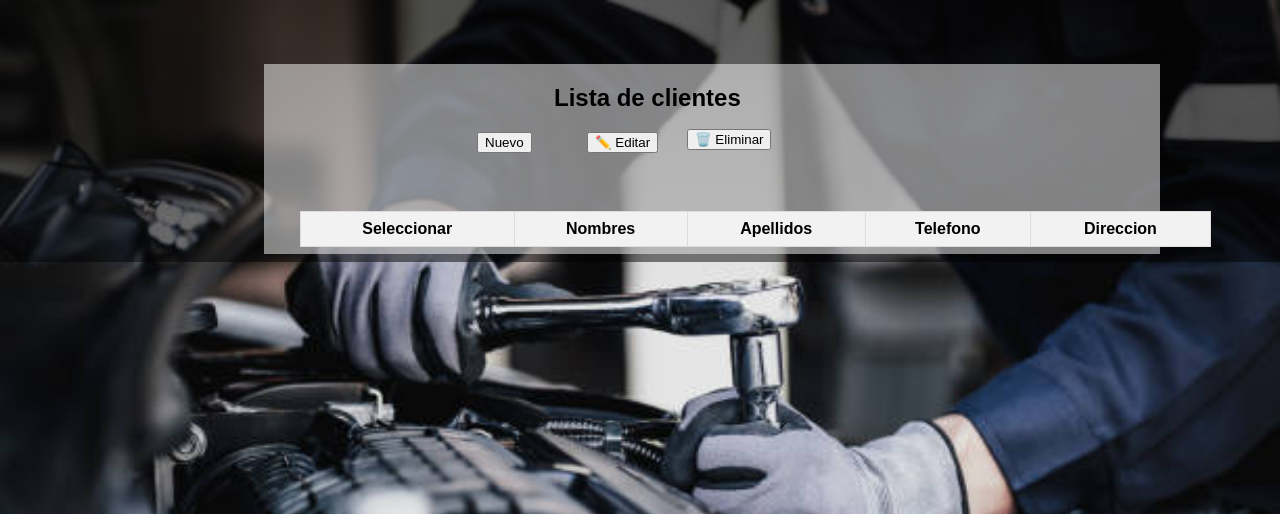
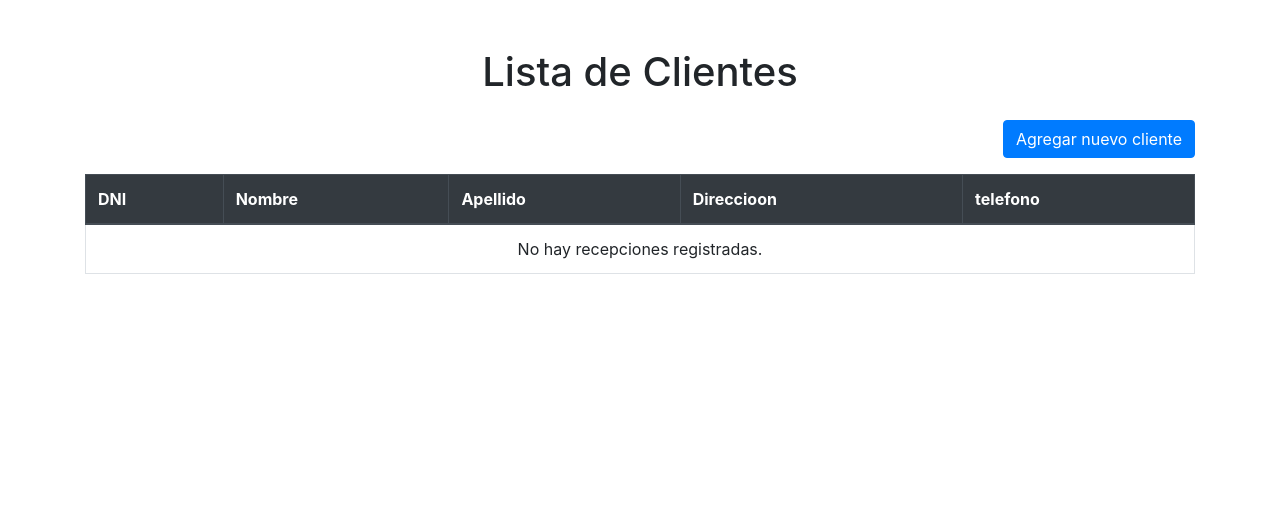
Before and after one commit to douglasbrenes83/Automaster, a Django app: page /clientes/ in a window 1280 px wide. Shown: the top 514 px of the page. Run offline with Django 5.2, Linux system fonts and the light colour scheme; lists and menus that the app fills with data are empty; some libraries are stand-ins or nearby versions.

Commit message:
actualizacion de formularios de clientes

```diff
--- a/principal/static/css/clientecss/clientelist.css
+++ b/principal/static/css/clientecss/clientelist.css
@@ -1,66 +1,42 @@
-body{
-    width: 100%;
-    height: 100%;
-    background-image:linear-gradient(rgba(0, 0, 0, 0.5), rgba(0, 0, 0, 0.5)), url('/static/imagenes/f.jpg');
-    background-size:cover;
-    background-repeat: no-repeat;
-}
-.container{
-    display: flex;
-    background-color: rgba(255,255, 255, 0.5);
-    width: 70%;
-    height: auto;
-    margin-left: 20%;
-    margin-top: 5%;
-    font-family: arial;
-    align-items:flex-start;
-
-
-}
-.tabla{
-     padding: 7px;
-    margin-top: 140px;
-    margin-left: -50%;
-}
-table{
-    width: 200%;
-    height: auto;
-    background-color: white;
-   border-collapse: collapse;
+body {
+    background-color: #f8f9fa;
+    font-family: 'Arial', sans-serif;
 }
 
-th,td{
-    border: 1px solid #dddddd;
+h1 {
+    color: #343a40;
+    font-size: 2rem;
+    margin-bottom: 40px;
+}
+
+.table {
+    background-color: #fff;
+    border-radius: 10px;
+    box-shadow: 0 4px 10px rgba(0, 0, 0, 0.1);
+}
+
+.table th, .table td {
     text-align: center;
-    padding: 8px;
+    vertical-align: middle;
 }
-th{
-    background-color: #f2f2f2;
+
+.table thead {
+    background-color: #343a40;
+    color: #fff;
 }
-tr:nth-child(even){
-    background-color: #f9f9f9;
+
+.table-hover tbody tr:hover {
+    background-color: #f1f1f1;
 }
-h2{
-    margin-left: 290px;
-    color: rgb(0, 0, 0);
+
+.btn {
+    margin-right: 5px;
 }
-.nuevo{
-    margin-left: 70px;
+
+.container {
+    max-width: 1000px;
+    padding: 40px;
+    background-color: #fff;
+    border-radius: 10px;
+    box-shadow: 0 4px 10px rgba(0, 0, 0, 0.1);
 }
-.editar{
- margin-left: 180px;
- margin-top:-200px;
-}
-.f2{
-    margin-top:-20px;
-}
-.eliminar{
-margin-left: 280px;
-}
-.f3{
-    margin-top:-24px;
-}
-.botones{
-    width: 100%;
-    margin-left: 30%;
-}
--- a/principal/templates/Clientes/cliente_list.html
+++ b/principal/templates/Clientes/cliente_list.html
@@ -1,62 +1,59 @@
 <!DOCTYPE html>
-<html lang="en">
+<html lang="es">
 <head>
     {% load static %}
     <meta charset="UTF-8">
     <meta name="viewport" content="width=device-width, initial-scale=1.0">
-    <link rel="stylesheet" type="text/css" href="{% static 'css/clientecss/clientelist.css' %}">
-    <title>Lista de clientes</title>
+    <title>Lista de Recepciones</title>
+    <!-- Bootstrap CSS -->
+    <link rel="stylesheet" href="https://maxcdn.bootstrapcdn.com/bootstrap/4.5.2/css/bootstrap.min.css">
+    <!-- CSS personalizado -->
+    <link rel="stylesheet" href="{% static 'css/Clientes/clientelist.css' %}">
 </head>
 <body>
+    <div class="container mt-5">
+        <h1 class="mb-4 text-center">Lista de Clientes</h1>
 
-
-    <div class="container">
-       <div class="encabezado">
-        <h2>Lista de clientes</h2>
-        <div class="botones">
-            <form  method="post" action="{% url 'cliente_create' %}">
-                {% csrf_token %}
-                {{ form.as_p }}
-                <button class="nuevo" >   Nuevo  </button>
-
-            </form>
-            <form class="f2" method="post" action="{% url 'cliente_update' %}">
-                {% csrf_token %}
-                {{ form.as_p }}
-                <button class="editar"> ✏️ Editar</button>
-
-            </form>
-            <form class="f3" method="post" action="{% url 'cliente_update' %}">
-                {% csrf_token %}
-                {{ form.as_p }}
-                <button class="eliminar" > 🗑️ Eliminar</button>
-
-            </form>
+        <!-- Botón para agregar nueva recepción -->
+        <div class="mb-3 text-right">
+            <a href="{% url 'cliente_create' %}" class="btn btn-primary">Agregar nuevo cliente</a>
         </div>
 
-
-
-       </div>
-      <div class="tabla">
-        <table>
-            <thead>
+        <table class="table table-bordered table-hover table-responsive-sm">
+            <thead class="thead-dark">
                 <tr>
-                    <th>Seleccionar</th>
-                    <th> Nombres </th>
-                    <th>Apellidos</th>
-                    <th>Telefono</th>
-                    <th>Direccion</th>
+                    <th>DNI</th>
+                    <th>Nombre</th>
+                    <th>Apellido</th>
+                    <th>Direccioon</th>
+                    <th>telefono</th>
                 </tr>
             </thead>
             <tbody>
-
-
+                {% for cliente in cliente_list%}
+                <tr>
+                    <td>{{ cliente.DNI.modelo }}</td>
+                    <td>{{ cliente.nombre }}</td>
+                    <td>{{ cliente.apellido }}</td>
+                    <td>{{ cliente.direccion}}</td>
+                    <td>{{ cliente.telefono}}</td>
+                    <td>
+                        <a href="{% url 'cliente_update' cliente.id %}" class="btn btn-warning btn-sm">Actualizar</a>
+                        <a href="{% url 'cliente_delete' cliente.id %}" class="btn btn-danger btn-sm">Eliminar</a>
+                    </td>
+                </tr>
+                {% empty %}
+                <tr>
+                    <td colspan="6" class="text-center">No hay recepciones registradas.</td>
+                </tr>
+                {% endfor %}
             </tbody>
-           </table>
-      </div>
-
-
+        </table>
     </div>
 
+    <!-- Bootstrap JS, Popper.js y jQuery -->
+    <script src="https://code.jquery.com/jquery-3.5.1.slim.min.js"></script>
+    <script src="https://cdn.jsdelivr.net/npm/@popperjs/core@2.9.1/dist/umd/popper.min.js"></script>
+    <script src="https://maxcdn.bootstrapcdn.com/bootstrap/4.5.2/js/bootstrap.min.js"></script>
 </body>
 </html>
--- a/principal/templates/dashboard/index.html
+++ b/principal/templates/dashboard/index.html
@@ -57,7 +57,7 @@
                     </a>
                 </li>
                 <li class="nav-item">
-                    <a class="nav-link text-white " href="../pages/billing.html">
+                    <a class="nav-link text-white " href="../Clientes/cliente_list.html">
                         <div class="text-white text-center me-2 d-flex align-items-center justify-content-center">
                             <i class="material-icons opacity-10">receipt_long</i>
                         </div>
--- a/principal/urls.py
+++ b/principal/urls.py
@@ -12,7 +12,7 @@ urlpatterns = [
     path('clientes/', views.cliente_list, name='cliente_list'),
     path('clientes/new/', views.cliente_create, name='cliente_create'),
     path('clientes/<int:pk>/', views.cliente_detail, name='cliente_detail'),
-    path('clientes/editar/edit/', views.cliente_update, name='cliente_update'),
+    path('clientes/edit/', views.cliente_update, name='cliente_update'),
     path('clientes/<int:pk>/delete/', views.cliente_delete, name='cliente_delete'),
     path('vehiculos/', viewsauto.vehiculo_list, name='vehiculo_list'),
     path('vehiculos/new/',viewsauto.vehiculo_create, name='vehiculo_create'),
--- a/principal/views.py
+++ b/principal/views.py
@@ -50,7 +50,7 @@ def cliente_create(request):
             return redirect('cliente_create')
     else:
         form = ClienteForm()
-    return render(request, 'Clientes/new/cliente_form.html', {'form': form})
+    return render(request, 'Clientes/new/cliente_create.html', {'form': form})
 
 # Listar clientes
 def cliente_list(request):
@@ -72,7 +72,7 @@ def cliente_update(request, pk):
             return redirect('cliente_list')
     else:
         form = ClienteForm(instance=cliente)
-    return render(request, 'clientes/cliente_form.html', {'form': form})
+    return render(request, 'clientes/cliente_update.html', {'form': form})
 
 # Eliminar cliente
 def cliente_delete(request, pk):
```
Also changed, not shown: principal/static/css/clientecss/clienteupdate.css (renamed from principal/static/css/Vehiculo/Registro.css, +6 -31 lines), principal/templates/Clientes/cliente_create.html (added, +75 -0 lines), principal/templates/Clientes/cliente_update.html (added, +36 -0 lines), principal/templates/Clientes/editar/cliente_update.html (deleted, +0 -82 lines), principal/templates/Clientes/new/cliente_form.html (deleted, +0 -82 lines), db.sqlite3.
